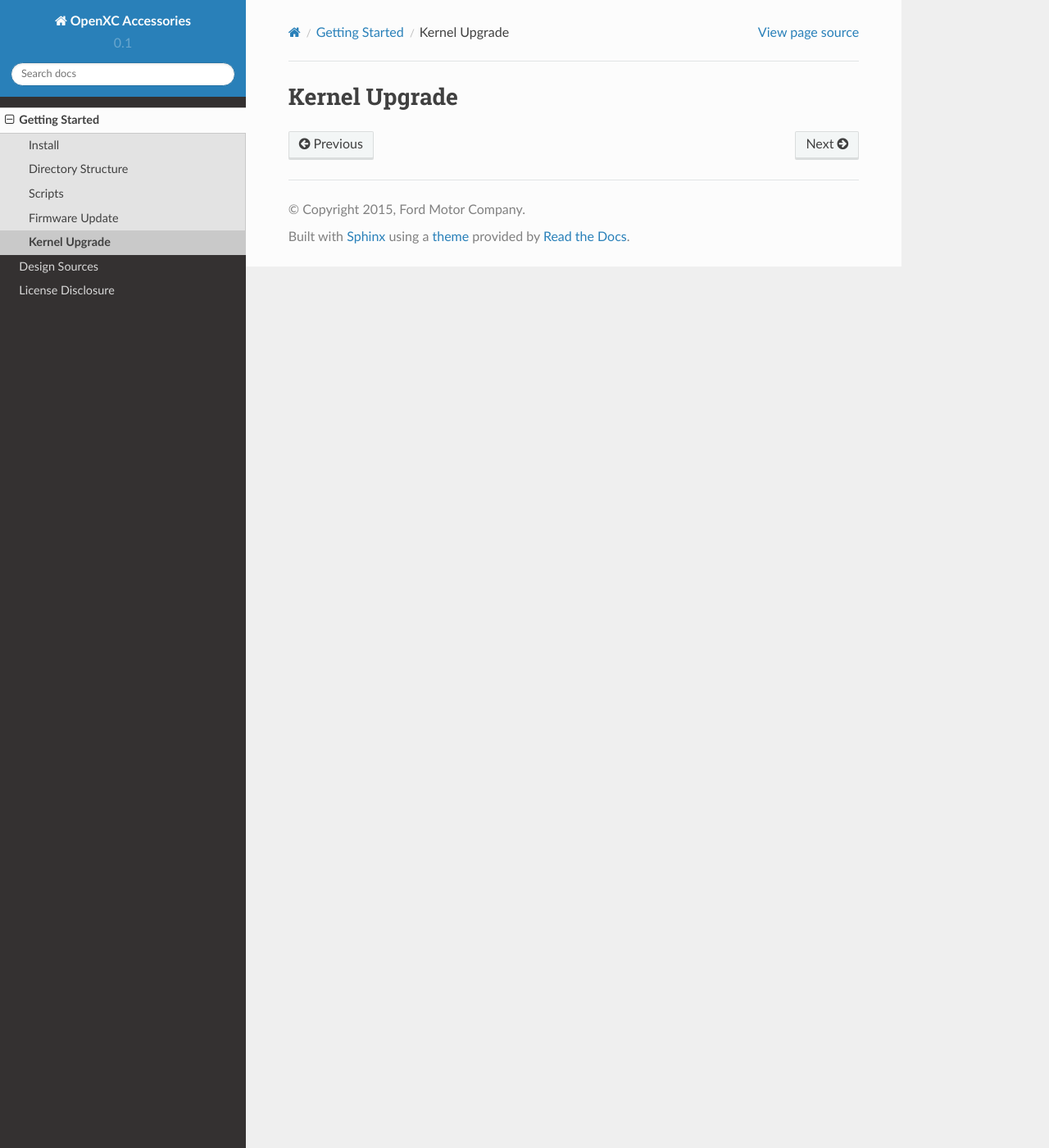
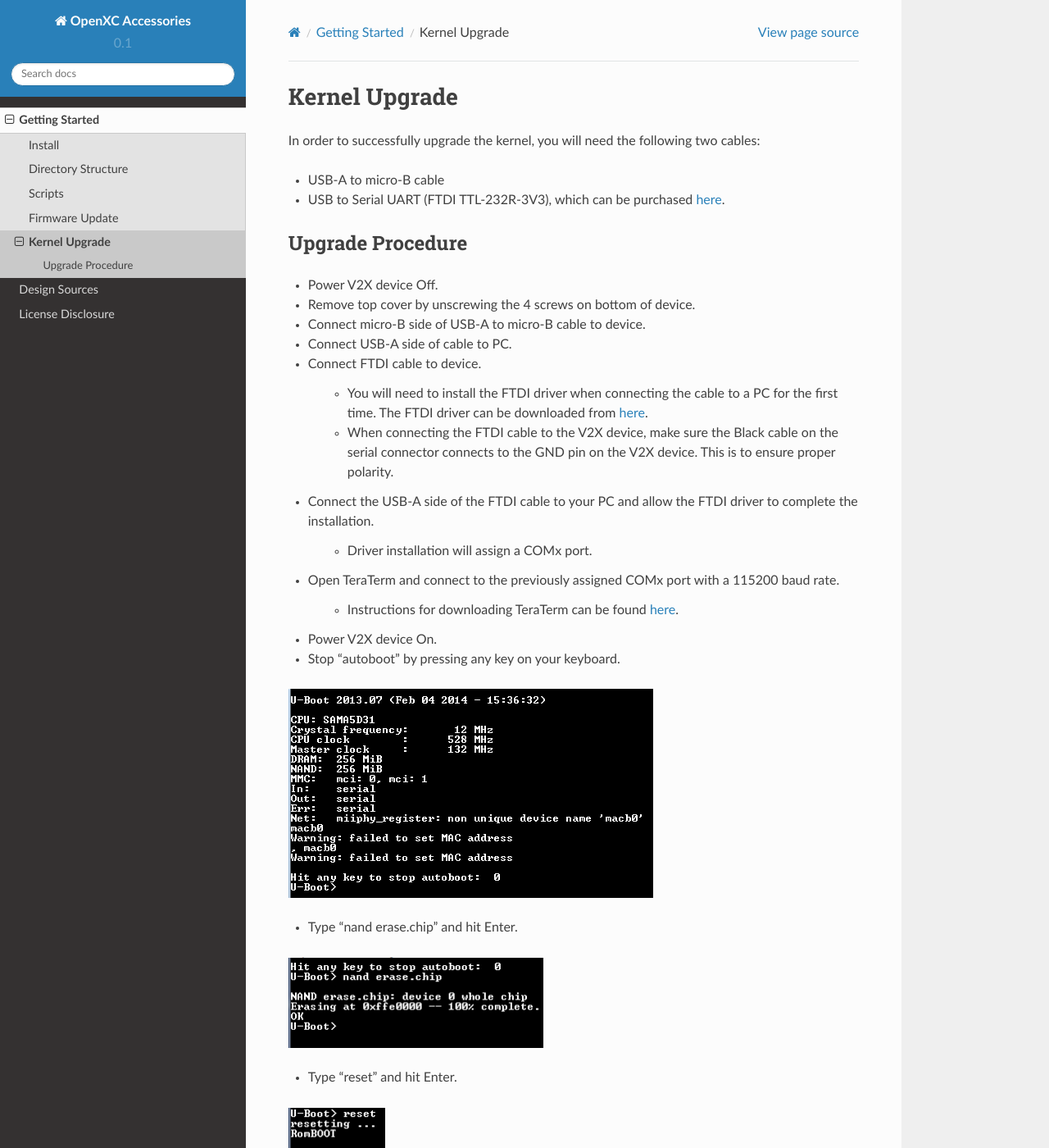
Before and after one commit to openxc/openxc-accessories, a Sphinx documentation site: the page built from docs/kernel-upgrade.rst, in a window 1280 px wide and 1400 px high. Shown: the whole window at 82% size. Built offline with Sphinx 7.4.7 and the Read the Docs theme 2.0.0, drawn with Linux system fonts in a browser that asks for light colours; pages that are not in the unit, such as notebooks, are missing from menus; some of the changed text lies outside the part shown.

Commit message:
Add instructions for updating kernel
Add pictures for clarity, add TODO to check proper file names and links

```diff
--- a/docs/kernel-upgrade.rst
+++ b/docs/kernel-upgrade.rst
@@ -1,3 +1,74 @@
 ==============
 Kernel Upgrade
 ==============
+
+In order to successfully upgrade the kernel, you will need the following two cables:
+
+* USB-A to micro-B cable
+* USB to Serial UART (FTDI TTL-232R-3V3), which can be purchased `here <http://www.amazon.com/GearMo%C2%AE-3-3v-Header-like-TTL-232R-3V3/dp/B004LBXO2A>`_.
+
+Upgrade Procedure
+--------
+
+* Power V2X device Off.
+* Remove top cover by unscrewing the 4 screws on bottom of device.
+* Connect micro-B side of USB-A to micro-B cable to device.
+* Connect USB-A side of cable to PC.
+* Connect FTDI cable to device.
+
+    * You will need to install the FTDI driver when connecting the cable to a PC for the first time. The FTDI driver can be downloaded from `here <https://github.com/openxc/openxc-accessories/blob/master/tools/FTDI_Cable_Windows_Driver.zip>`_.
+
+    * When connecting the FTDI cable to the V2X device, make sure the Black cable on the serial connector connects to the GND pin on the V2X device. This is to ensure proper polarity.
+
+* Connect the USB-A side of the FTDI cable to your PC and allow the FTDI driver to complete the installation.
+
+    * Driver installation will assign a COMx port.
+
+* Open TeraTerm and connect to the previously assigned COMx port with a 115200 baud rate.
+
+    * Instructions for downloading TeraTerm can be found  `here <https://github.com/openxc/openxc-accessories/tree/master/tools/ModemConnect/Documents>`_.
+
+* Power V2X device On.
+* Stop “autoboot” by pressing any key on your keyboard.
+
+.. image:: https://github.com/openxc/openxc-accessories/blob/master/docs/pictures/Figure%20A.PNG
+
+* Type “nand erase.chip” and hit Enter.
+
+.. image:: https://github.com/openxc/openxc-accessories/blob/master/docs/pictures/Figure%20B.PNG
+
+* Type “reset” and hit Enter.
+
+.. image:: https://github.com/openxc/openxc-accessories/blob/master/docs/pictures/Figure%20C.PNG
+
+* The Device Manager should have registered a new device under Ports (COM & LPT) named “AT91 USB to Serial Converter”.
+
+    * Install or update provided driver “atm6124_cdc_signed.zip” if device did not register or install correctly.
+
+.. TODO double check the file name and location
+
+.. image:: https://github.com/openxc/openxc-accessories/blob/master/docs/pictures/Figure%20D.PNG
+
+* Install executable file “sam-ba_2.15.exe”.
+
+.. TODO double check the file name and location
+
+* Extract KERNEL file.
+
+    * For the V2X device, download “sama5d3_xplained-v2.1_V2X_011316.zip” to Desktop.
+
+    * For the Modem device, download “sama5d3_xplained-v2.0_TEST_2_Modem.zip” to Desktop.
+
+* Run “demo_linux_nandflash.bat” from extracted folder above.
+
+    * Select “Run” on any warning popups.
+
+.. TODO double check the file name and location
+
+* Power V2X device Off then back On after the KERNAL finishes falshing to nandflash
+
+    * Terminal 1 will stop scrolling and Terminal 2 will automatically close.
+
+.. image:: https://github.com/openxc/openxc-accessories/blob/master/docs/pictures/Figure%20E.PNG
+
+Congratulations, you have successfully upgraded the V2X kernel.
```
